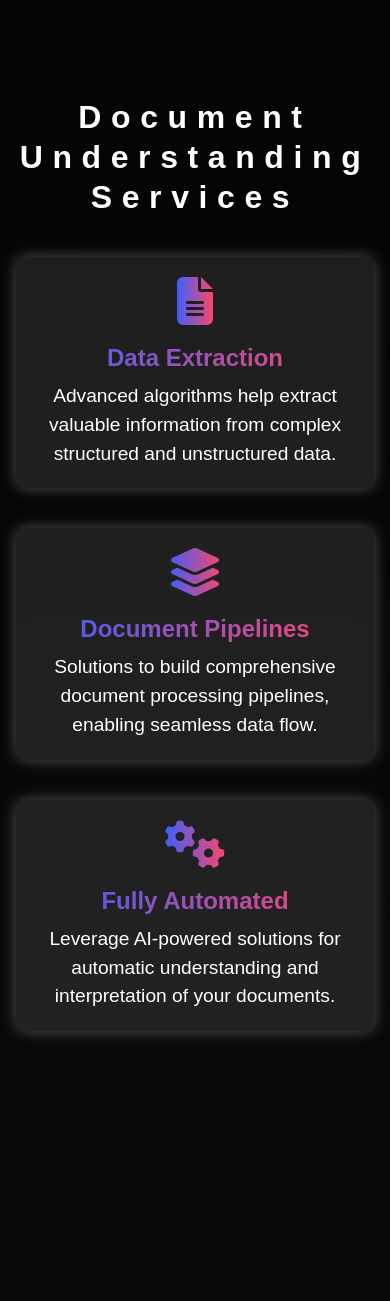
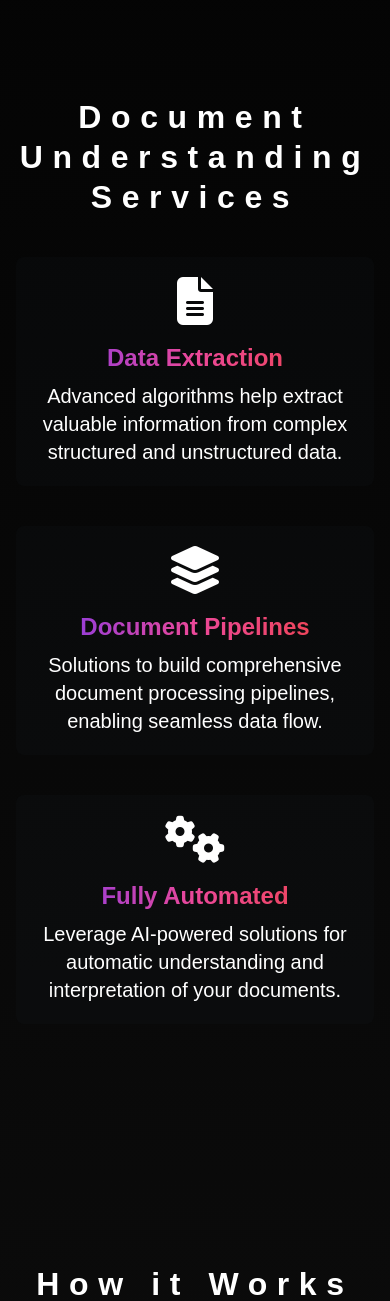
Before and after one commit to j0sephsasson/du-app, a Flask app: page / in a window 390 px wide; the page is wider, and only the part inside the window is pictured. Shown: the part 915-2216 px from the top of that part. Run offline with Flask 3, Linux system fonts and the light colour scheme; some libraries are stand-ins or nearby versions.

Commit message:
trying to clean up the CSS

```diff
--- a/static/css/styles.css
+++ b/static/css/styles.css
@@ -244,59 +244,6 @@ HERO SECTION // GENERAL
     position: absolute;
     right: 1em;
     top: 1em;
-}
-
-/*--------------------------------------------------------------
-# Services
---------------------------------------------------------------*/
-.service-card {
-    background: rgba(255, 255, 255, 0.1);
-    border-radius: 10px;
-    transition: transform 0.3s ease, box-shadow 0.3s ease;
-    box-shadow: 0 0 15px rgba(255, 255, 255, 0.3);
-    padding: 20px;
-    text-align: center;
-    z-index: 2;
-}
-
-.service-card:hover {
-    transform: translateY(-10px);
-    box-shadow: 0 0 20px rgba(255, 255, 255, 0.5);
-}
-
-.service-card i {
-    color: transparent;
-    /* Prepare for the gradient effect */
-    background: linear-gradient(90deg, rgba(63, 94, 251, 1) 0%, rgba(252, 70, 107, 1) 100%);
-    background-clip: text;
-    -webkit-background-clip: text;
-    /* For Safari browser compatibility */
-    transition: color 0.3s ease, text-shadow 0.3s ease;
-}
-
-.service-card h3 {
-    color: transparent;
-    /* Prepare for the gradient effect */
-    background: linear-gradient(90deg, rgba(63, 94, 251, 1) 0%, rgba(252, 70, 107, 1) 100%);
-    background-clip: text;
-    -webkit-background-clip: text;
-    /* For Safari browser compatibility */
-    transition: color 0.3s ease;
-}
-
-.service-card p {
-    color: #fff;
-    /* Whiter color */
-    transition: color 0.3s ease;
-    font-size: 1.2rem;
-    /* Slightly larger */
-    line-height: 1.5;
-    /* Looser line height for readability */
-}
-
-.service-card p:hover {
-    color: #eee;
-    /* Slightly softer white on hover */
 }
 
 /*--------------------------------------------------------------
--- a/templates/index.html
+++ b/templates/index.html
@@ -69,22 +69,22 @@
         <div class="container mx-auto px-4 text-center">
             <h2 class="text-4xl font-bold text-center custom-h2">Document Understanding Services</h2>
             <div class="grid grid-cols-1 md:grid-cols-3 gap-10 mt-10">
-                <div class="service-card">
+                <div class="transform transition-transform duration-300 bg-gray-800 bg-opacity-10 hover:shadow-lg rounded-lg p-5 text-center hover:-translate-y-2">
                     <i class="fas fa-file-alt fa-3x"></i>
-                    <h3 class="text-2xl font-bold mt-4">Data Extraction</h3>
-                    <p class="mt-2">Advanced algorithms help extract valuable information from complex structured and
+                    <h3 class="text-2xl font-bold mt-4 bg-clip-text text-transparent bg-gradient-to-r from-purple-600 via-pink-500 to-red-500">Data Extraction</h3>
+                    <p class="mt-2 text-xl leading-7 transition-colors duration-300 hover:text-gray-200">Advanced algorithms help extract valuable information from complex structured and
                         unstructured data.</p>
                 </div>
-                <div class="service-card">
+                <div class="transform transition-transform duration-300 bg-gray-800 bg-opacity-10 hover:shadow-lg rounded-lg p-5 text-center hover:-translate-y-2">
                     <i class="fas fa-layer-group fa-3x"></i>
-                    <h3 class="text-2xl font-bold mt-4">Document Pipelines</h3>
-                    <p class="mt-2">Solutions to build comprehensive document processing pipelines, enabling seamless
+                    <h3 class="text-2xl font-bold mt-4 bg-clip-text text-transparent bg-gradient-to-r from-purple-600 via-pink-500 to-red-500">Document Pipelines</h3>
+                    <p class="mt-2 text-xl leading-7 transition-colors duration-300 hover:text-gray-200">Solutions to build comprehensive document processing pipelines, enabling seamless
                         data flow.</p>
                 </div>
-                <div class="service-card">
+                <div class="transform transition-transform duration-300 bg-gray-800 bg-opacity-10 hover:shadow-lg rounded-lg p-5 text-center hover:-translate-y-2">
                     <i class="fas fa-cogs fa-3x"></i>
-                    <h3 class="text-2xl font-bold mt-4">Fully Automated</h3>
-                    <p class="mt-2">Leverage AI-powered solutions for automatic understanding and interpretation of your
+                    <h3 class="text-2xl font-bold mt-4 bg-clip-text text-transparent bg-gradient-to-r from-purple-600 via-pink-500 to-red-500">Fully Automated</h3>
+                    <p class="mt-2 text-xl leading-7 transition-colors duration-300 hover:text-gray-200">Leverage AI-powered solutions for automatic understanding and interpretation of your
                         documents.</p>
                 </div>
             </div>
@@ -92,7 +92,7 @@
     </section>
 
 
-    <section class="pb-20 pt-60 text-white use-cases-section" id="about">
+    <section class="pb-20 pt-40 text-white use-cases-section" id="about">
         <div class="container mx-auto px-4 text-center">
             <h2 class="text-4xl font-bold text-center custom-h2">How it Works</h2>
             <div class="timeline mt-10">
@@ -149,7 +149,7 @@
         </div>
     </section>
 
-    <section class="pb-20 pt-60">
+    <section class="pb-10 pt-40">
         <h2 class="text-4xl font-bold text-center custom-h2">Use Cases</h2>
         <div class="document-understanding-use-case-section">
             <div class="document-understanding-case-card">
@@ -219,7 +219,7 @@
     </section>
 
 
-    <section class="demo-section pb-40 pt-40" id="demo">
+    <section class="demo-section pb-40 pt-20" id="demo">
         <h2 class="text-4xl font-bold text-center custom-h2">Interactive Demo</h2>
         <h2 class="demo-subtitle">Try it out now for free and experience the ease of use</h2>
         <a href="#" class="cta-button full-access">Request Full Access</a>
@@ -260,29 +260,29 @@
     </section>
 
 
-    <footer class="footer text-white pb-20 pt-40">
+    <footer class="text-white py-20">
         <div class="container mx-auto px-4">
-            <div class="footer-container grid grid-cols-1 md:grid-cols-3 gap-6 text-center">
-                <div>
+            <div class="grid grid-cols-1 md:grid-cols-3 gap-6 text-center">
+                <div class="space-y-4 mb-10 md:mb-0">
                     <a class="cursor-pointer" href="/">
                         <h3 class="text-2xl font-bold tracking-tighter">Superdocs.AI</h3>
                     </a>
-                    <p class="tagline">Powerful AI solutions for the modern era</p>
+                    <p class="text-gray-400 text-lg">Powerful AI solutions for the modern era</p>
                 </div>
-                <nav class="footer-links">
+                <nav class="mb-10 md:mb-0">
                     <h3 class="text-xl font-semibold mb-4">Quick Links</h3>
-                    <ul class="space-y-2">
-                        <li><a href="/" class="footer-link">Home</a></li>
-                        <li><a href="#features" class="footer-link">Features</a></li>
-                        <li><a href="#about" class="footer-link">About</a></li>
-                        <li><a href="#services" class="footer-link">Services</a></li>
+                    <ul class="space-y-4">
+                        <li><a href="/" class="hover:text-white transition-colors duration-300">Home</a></li>
+                        <li><a href="#features" class="hover:text-white transition-colors duration-300">Features</a></li>
+                        <li><a href="#about" class="hover:text-white transition-colors duration-300">About</a></li>
+                        <li><a href="#services" class="hover:text-white transition-colors duration-300">Services</a></li>
                     </ul>
                 </nav>
-                <div class="footer-newsletter">
+                <div>
                     <h3 class="text-xl font-semibold mb-4">Stay in the loop</h3>
-                    <form action="/subscribe" method="post" class="newsletter-form">
-                        <input type="email" name="email" placeholder="Your email" required>
-                        <button type="submit" class="cta-button">Subscribe</button>
+                    <form action="/subscribe" method="post" class="flex flex-col">
+                        <input type="email" name="email" placeholder="Your email" class="mb-2 p-2 bg-transparent border border-gray-400 w-3/4 mx-auto rounded text-gray-400 required">
+                        <button type="submit" class="cta-button w-3/4 mx-auto">Subscribe</button>
                     </form>
                 </div>
             </div>
```
Also changed, not shown: other parts of static/css/styles.css (+1 -84 lines).
